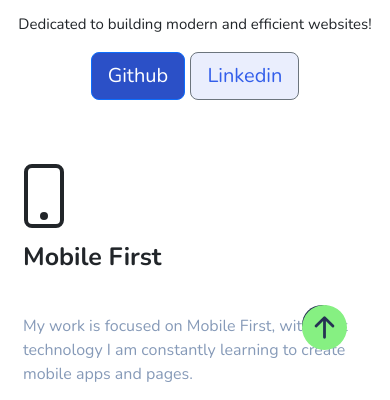
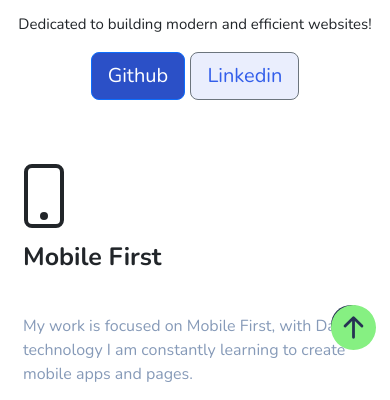
Before and after one commit to daniellaguado/daniellaguado.github.io, a plain HTML site: page index.html in a window 390 px wide. Shown: the part 451-851 px from the top of the page. Drawn offline with nearby package versions, Linux system fonts and the light colour scheme.

Commit message:
Update style.css

```diff
--- a/style.css
+++ b/style.css
@@ -303,4 +303,7 @@ header {
   .nav-links li:hover::before {
     width: 0%;
   }
+  .up {
+    right: 5%;
+  }
 }
```
